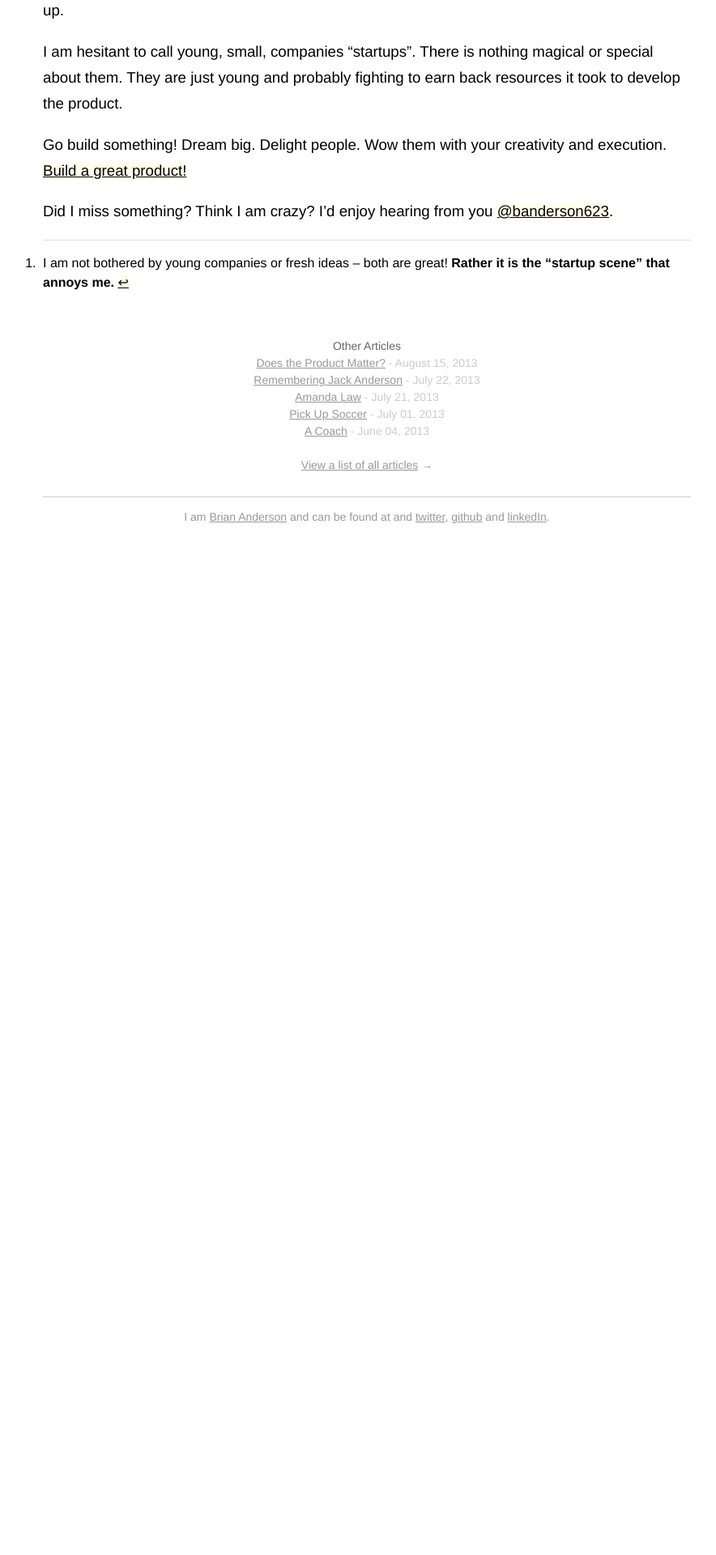
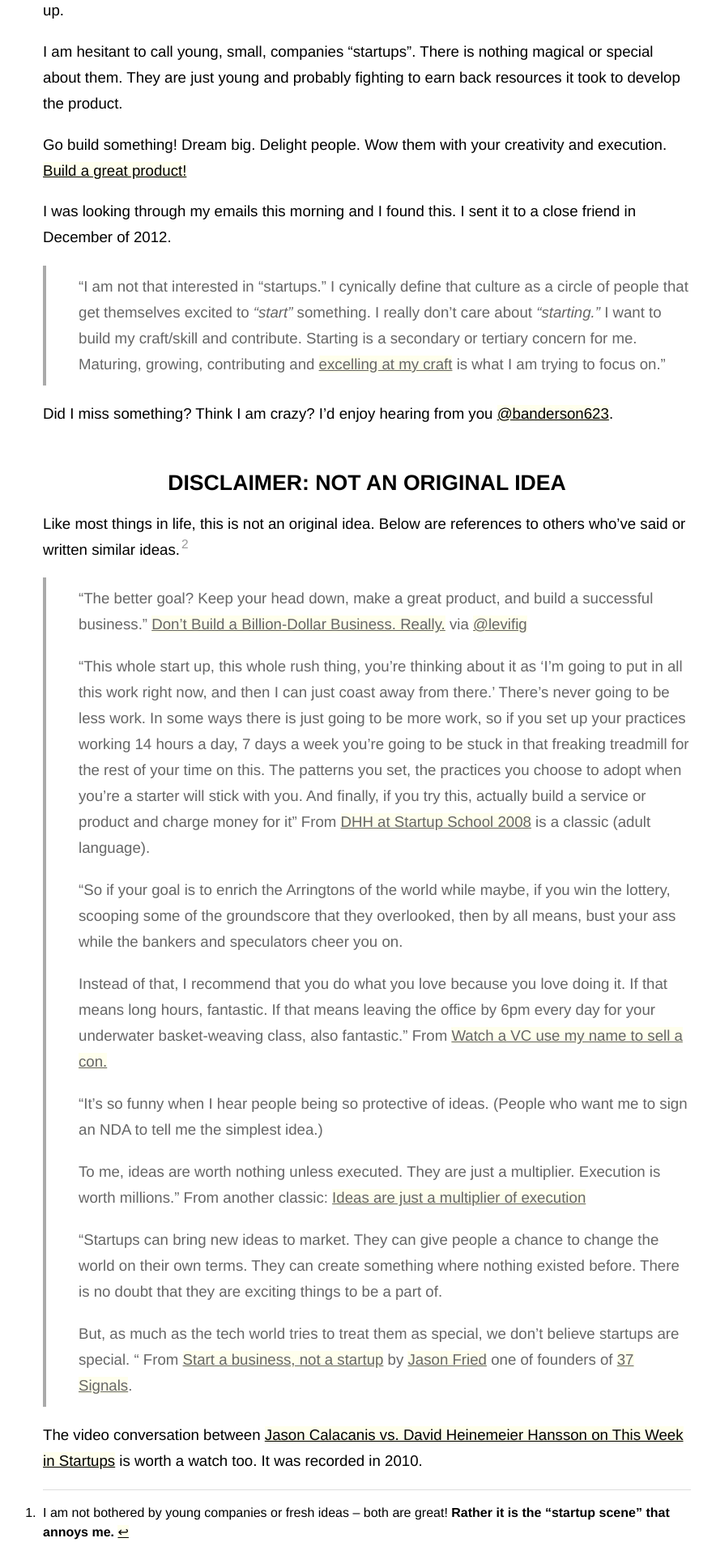
Before and after one commit to banderson623/banderson623.github.com, a Jekyll site: the page built from _posts/2013-08-21-Building.md, in a window 1280 px wide. Shown: the part 868-2788 px from the top of the page at 81% size, without its empty margins (187-1071 px from the left). Built offline with Jekyll 4.4.1, drawn with Linux system fonts in a browser that asks for light colours; a script that is not in the unit is left out; before the commit the page ends 1545 px from its top, so only the background shows below that; some of the changed text lies outside the part shown.

Commit message:
updated startup article

```diff
--- a/_posts/2013-08-21-Building.md
+++ b/_posts/2013-08-21-Building.md
@@ -6,7 +6,6 @@
 tags: career work product
 no_title: true
 ---
-
 
 <blockquote class="biggest"><p>&ldquo;Startup&rdquo;</p></blockquote>
 
@@ -25,14 +24,45 @@
 <h1>I Want to build products, not businesses</h1>
 </div>
 
-<!-- # I Want to build products, not businesses -->
-
 For me, a business only exists so that I can sell a **product** (if it is worth selling). And at some point you need to create a business (if none existed before). At that point the business is starting up.
 
 I am hesitant to call young, small, companies &ldquo;startups&rdquo;. There is nothing magical or special about them. They are just young and probably fighting to earn back resources it took to develop the product.
 
 Go build something! Dream big. Delight people. Wow them with your creativity and execution. [Build a great product!](/articles/2013/08/15/Does-The-Product-Matter/)
 
+I was looking through my emails this morning and I found this. I sent it to a close friend in December of 2012.
+> "I am not that interested in "startups." I cynically define that culture as a circle of people that get themselves excited to *"start"* something. I really don't care about *"starting."* I want to build my craft/skill and contribute. Starting is a secondary or tertiary concern for me. Maturing, growing, contributing and [excelling at my craft](/articles/2013/05/24/motivation/) is what I am trying to focus on."
+
 Did I miss something? Think I am crazy? I'd enjoy hearing from you [@banderson623](https://twitter.com/banderson623).
 
+## Disclaimer: Not an Original Idea
+
+Like most things in life, this is not an original idea. Below are references to others who've said or written similar ideas.[^2]
+
+> "The better goal? Keep your head down, make a great product, and build a successful business."
+[Don't Build a Billion-Dollar Business. Really.](http://www.inc.com/gleb-budman/dont-build-billion-dollar-business-build-success.html) via [@levifig](http://twitter.com/levifig)
+
+>"This whole start up, this whole rush thing, you’re thinking about it as ‘I’m going to put in all this work right now, and then I can just coast away from there.’ There’s never going to be less work. In some ways there is just going to be more work, so if you set up your practices working 14 hours a day, 7 days a week you’re going to be stuck in that freaking treadmill for the rest of your time on this. The patterns you set, the practices you choose to adopt when you’re a starter will stick with you. And finally, if you try this, actually build a service or product and charge money for it"
+From [DHH at Startup School 2008](http://37signals.com/svn/posts/981-the-secret-to-making-money-online) is a classic (adult language).
+
+>"So if your goal is to enrich the Arringtons of the world while maybe, if you win the lottery, scooping some of the groundscore that they overlooked, then by all means, bust your ass while the bankers and speculators cheer you on.
+
+> Instead of that, I recommend that you do what you love because you love doing it. If that means long hours, fantastic. If that means leaving the office by 6pm every day for your underwater basket-weaving class, also fantastic."
+From [Watch a VC use my name to sell a con.](http://www.jwz.org/blog/2011/11/watch-a-vc-use-my-name-to-sell-a-con/)
+
+>"It's so funny when I hear people being so protective of ideas. (People who want me to sign an NDA to tell me the simplest idea.)
+
+> To me, ideas are worth nothing unless executed. They are just a multiplier. Execution is worth millions."
+From another classic: [Ideas are just a multiplier of execution](http://sivers.org/multiply)
+
+> "Startups can bring new ideas to market. They can give people a chance to change the world on their own terms. They can create something where nothing existed before. There is no doubt that they are exciting things to be a part of.
+
+> But, as much as the tech world tries to treat them as special, we don’t believe startups are special. "
+From [Start a business, not a startup](http://37signals.com/svn/posts/997-start-a-business-not-a-startup) by [Jason Fried](http://37signals.com/svn/writers/jf) one of founders of [37 Signals](http://37signals.com/).
+
+The video conversation between [Jason Calacanis vs. David Heinemeier Hansson on This Week in Startups](http://37signals.com/svn/posts/2219-jason-calacanis-vs-david-heinemeier-hansson-on-this-week-in-startups) is worth a watch too. It was recorded in 2010.
+
+
 [^1]: I am not bothered by young companies or fresh ideas – both are great! **Rather it is the &ldquo;startup scene&rdquo; that annoys me.**
+
+[^2]: This section should expand as I remember the different articles about this stuff.
--- a/css/main.css
+++ b/css/main.css
@@ -270,7 +270,7 @@
 blockquote {
     border-left:4px solid #aaa;
     padding-left:40px;
-    color:#999;
+    color:#666;
 }
 
 blockquote.big,
```
